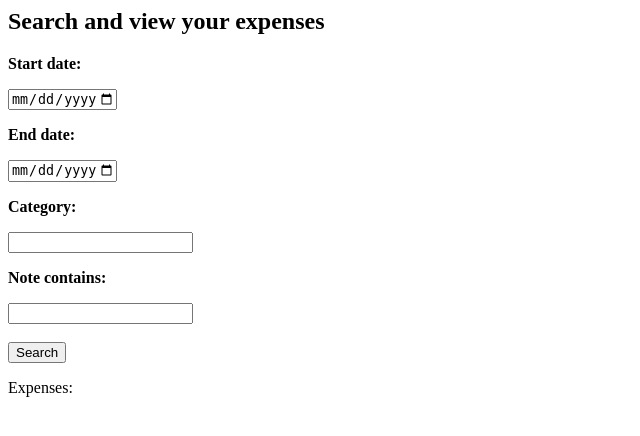
After one commit to miikara/financial-tracking, a Flask app: template templates/search.html in a window 1280 px wide. The commit adds this page. Shown: the top 436 px of the page, without its empty margins (0-640 px from the left). Run offline with Flask 2, Linux system fonts and the light colour scheme; the template is opened without the code that fills it, so the values that code supplies are empty.

Commit message:
Search functionality

```diff
--- a/templates/profile.html
+++ b/templates/profile.html
@@ -3,6 +3,7 @@
 <p>You have recorded {{ expense_count }} expenses and {{ incomes_count }} incomes</p>
 <a href="/new-expense">Insert new expense</a><br>
 <a href="/new-income">Insert new income</a><br>
+<a href="/search">Search expenses and incomes</a><br>
 <a href="/logout">Logout</a>
 {% autoescape off %}
 <div>
@@ -12,10 +13,6 @@
     <div style="display: inline-block">{{ bar_two }}</div>
 </div>
 {% endautoescape %}
-<p>Most recent and oldest expenses:</p>
-{% for table in tables %}
-            {{ table|safe }}
-{% endfor %}<br>
 {% else %}
 <p>You need to be logged in to see your profile</p>
 <a href="/">Return to mainpage to login</a>
--- /dev/null
+++ b/templates/search.html
@@ -0,0 +1,18 @@
+<h2>Search and view your expenses</h2>
+<form action="/search" method="POST">
+    <p><b>Start date:</b></p>
+    <input type="date" id="start_date" name="start_date"
+    min="2018-01-01" max="2022-12-31" required><br>
+    <p><b>End date:</b></p>
+    <input type="date" id="end_date" name="end_date"
+    min="2018-01-01" max="2022-12-31" required><br>
+    <p><b>Category:</b></p>
+    <input type="text" name="category"><br>
+    <p><b>Note contains:</b></p>
+    <input type="text" name="note_text"><br><br>
+    <input type="submit" value="Search">
+</form>
+<p>Expenses:</p>
+{% for table in expense_table %}
+            {{ table|safe }}
+{% endfor %}<br>
```
